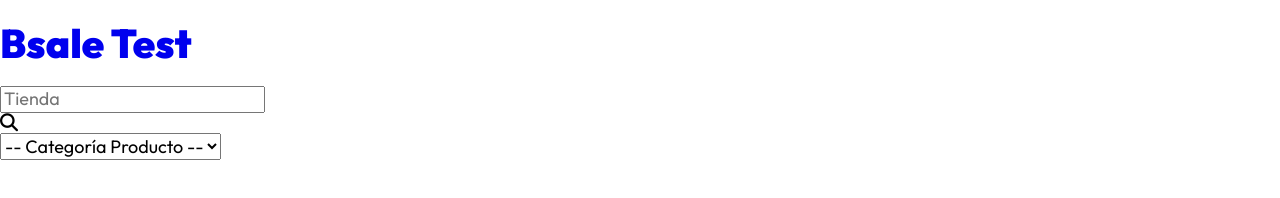
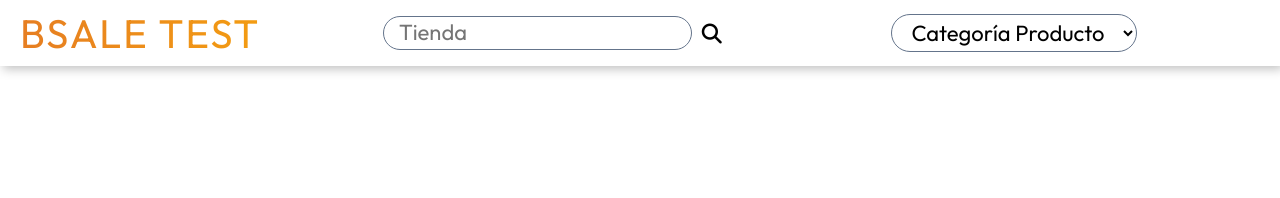
Before and after one commit to JKmoises/front-end-tienda-online, a website with bundled scripts: page index.html in a window 1280 px wide. Built offline with nearby package versions, Linux system fonts and the light colour scheme.

Commit message:
Maquetación de estilos del header completado

```diff
--- a/app/components/CategoryFilters.js
+++ b/app/components/CategoryFilters.js
@@ -5,7 +5,7 @@
   $select.classList.add('form__filters');
 
   $select.innerHTML = /*html*/`
-    <option value="">-- Categoría Producto --</option>
+    <option value="">Categoría Producto</option>
   `;
 
   return $select;
--- a/scss/base/_mixins.scss
+++ b/scss/base/_mixins.scss
@@ -74,3 +74,15 @@
 @mixin texto-fluido($min, $max) {
   font-size: clamp($min, -.8rem + 10vw, $max);
 }
+
+@mixin texto-degradado($inicio, $final) {
+  color: transparent;
+  background-image: linear-gradient(to right, $inicio, $final);
+  background-clip: text;
+  -webkit-background-clip: text;
+}
+
+@mixin box-shadow-1() {
+  background-color: v.$blanco;
+  box-shadow: .25rem .25rem 1rem rgba(0, 0, 0, 0.25);
+}
--- a/scss/base/_variables.scss
+++ b/scss/base/_variables.scss
@@ -8,8 +8,8 @@
 $xl_desktop: 1200px;
 
 // Colores
-$azul: #007df4;
-$secundario: #00c8c2;
+$naranja: #E67E22;
+$secundario: #F39C12;
 
 $negro: #1a1b15;
 $blanco: #FFFFFF;
--- a/scss/ui/_header.scss
+++ /dev/null
@@ -1,4 +0,0 @@
-@use '../base/variables' as v;
-
-.header{
-}
--- /dev/null
+++ b/scss/ui/header/_form.scss
@@ -0,0 +1,21 @@
+@use '../../base/variables' as v;
+
+.form{
+  flex: 1;
+  display: flex;
+  justify-content: space-evenly;
+  align-items: center;
+
+  input{
+    font-size: 2.2rem;
+    border-radius: 2rem;
+    padding: .3rem 1.5rem;
+    background-color: v.$blanco;
+    border: thin solid v.$gris;
+  }
+
+  &__filters{
+    @extend input;
+  }
+
+}
--- /dev/null
+++ b/scss/ui/header/_header.scss
@@ -0,0 +1,39 @@
+@use '../../base/variables' as v;
+@use '../../base/mixins' as m;
+
+.header{
+  @include m.box-shadow-1;
+  position: sticky;
+  display: flex;
+  padding: 1rem 2rem;
+
+  &__logo{
+    @include m.texto-fluido(2rem,4rem);
+    text-transform: uppercase;
+    font-weight: v.$regular;
+    letter-spacing: .2rem;
+    margin: 0;
+
+    &:hover{
+      animation: pulse 1.5s linear infinite;
+    }
+
+    a{
+      @include m.texto-degradado(v.$naranja,v.$secundario);
+    }
+  }
+}
+
+@keyframes pulse {
+  0% {
+    transform: scale(1.1);
+  }
+
+  50% {
+    transform: scale(0.9);
+  }
+
+  100% {
+    transform: scale(1.1);
+  }
+}
--- /dev/null
+++ b/scss/ui/header/_index.scss
@@ -0,0 +1,3 @@
+@forward 'header';
+@forward 'searcher';
+@forward 'form';
--- /dev/null
+++ b/scss/ui/header/_searcher.scss
@@ -0,0 +1,17 @@
+@use '../../base/variables' as v;
+
+.search-form{
+  display: flex;
+  align-items: center;
+
+  &__input{
+    width: 80%;
+  }
+
+  &__icon{
+    padding: 1rem;
+    font-size: 2rem;
+    cursor: pointer;
+  }
+
+}
```
Also changed, not shown: build/css/app.css, 1 other file.
